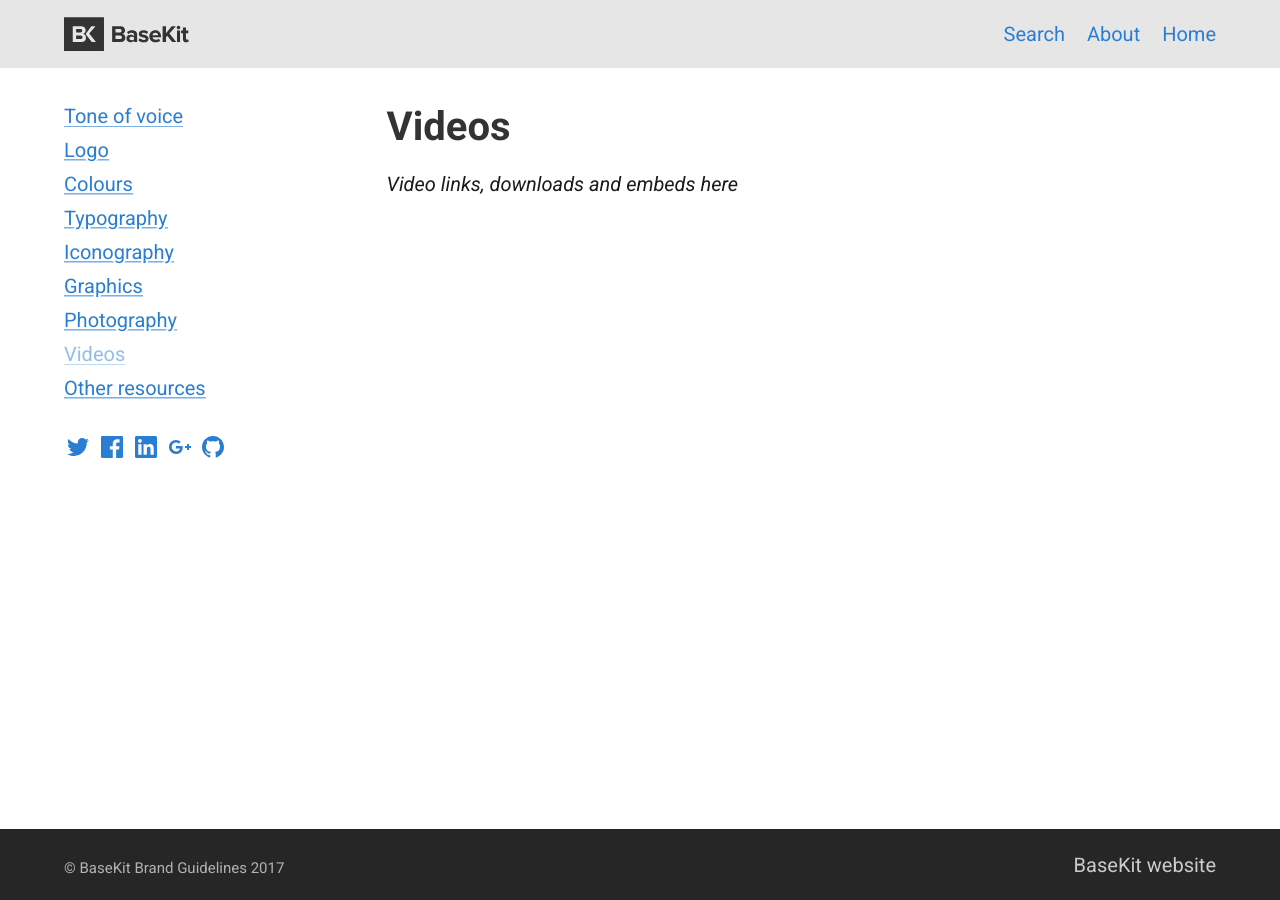
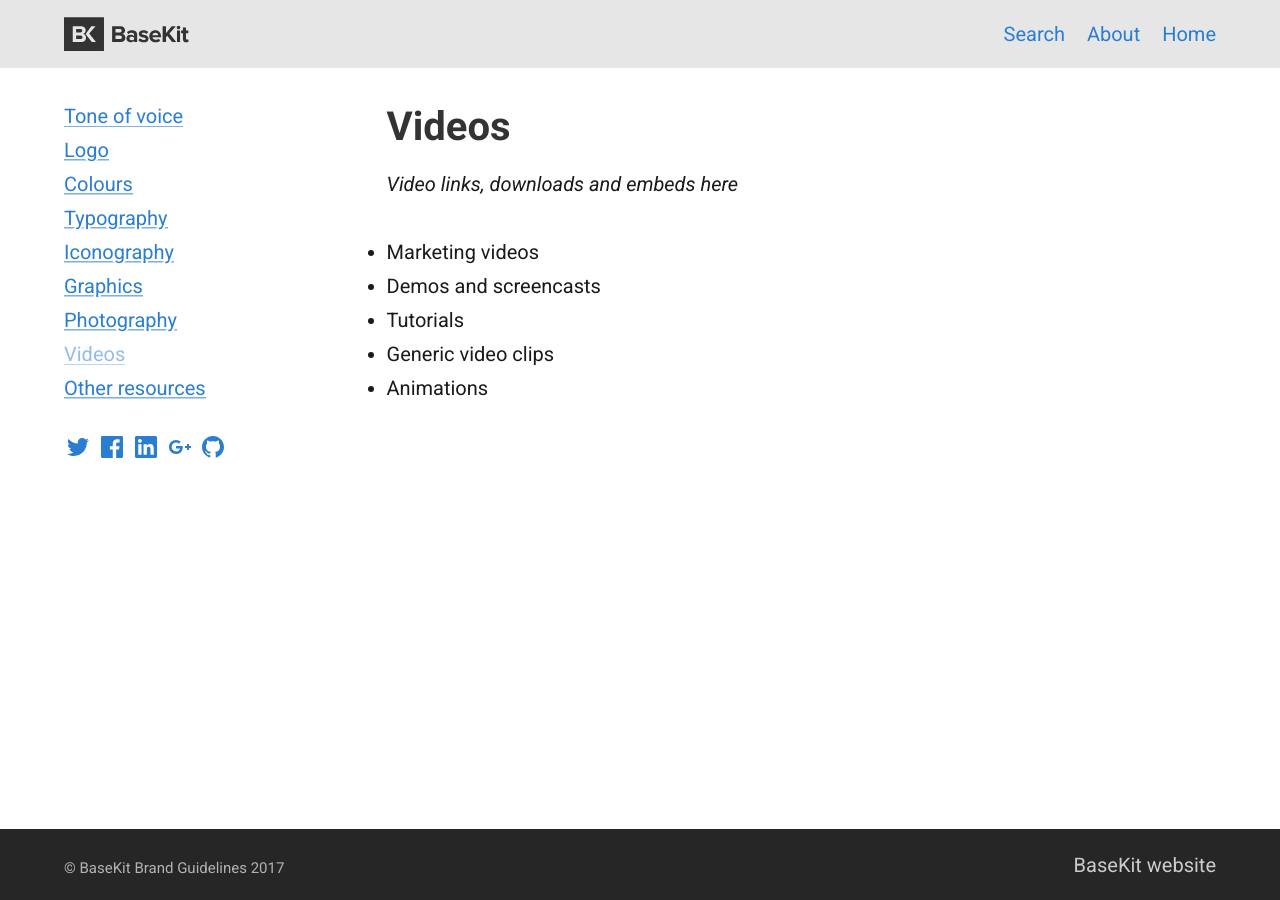
Before and after one commit to basekit/basekitbrand.com, a Jekyll site: the page built from videos.markdown, in a window 1280 px wide. Built offline with Jekyll 4.4.1, drawn with Linux system fonts in a browser that asks for light colours.

Commit message:
Updated Videos

```diff
--- a/videos.markdown
+++ b/videos.markdown
@@ -4,3 +4,13 @@ date: 2017-04-18 16:59:00 +01:00
 ---
 
 *Video links, downloads and embeds here*
+
+* Marketing videos
+
+* Demos and screencasts
+
+* Tutorials
+
+* Generic video clips
+
+* Animations
```
